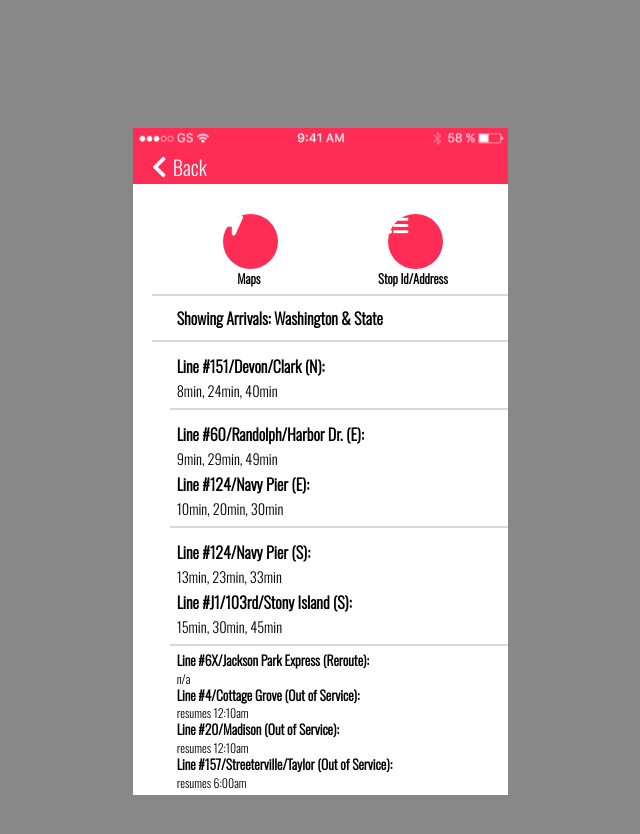
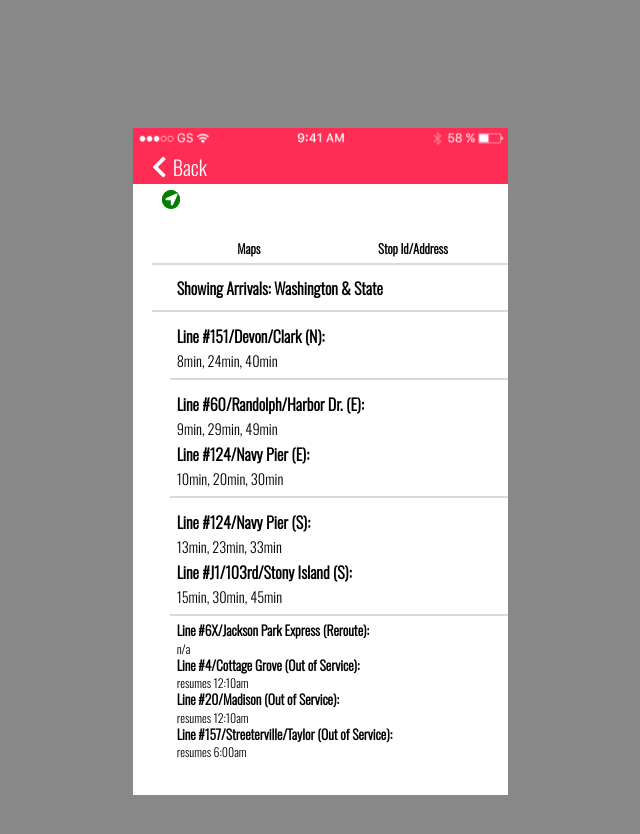
Before and after one commit to Josasia/FrontendChallenge, a plain HTML site: page index.html in a window 1280 px wide. Shown: the whole page, without its empty margins (187-827 px from the left). Drawn offline with nearby package versions, Linux system fonts and the light colour scheme.

Commit message:
attempting to change circles, not working

```diff
--- a/css/style.css
+++ b/css/style.css
@@ -34,24 +34,22 @@ nav {
   margin-top: 5%;
 }
 
-.circle {
-  display: inline-block;
-  margin-top: 10%;
-  margin-left: 20%;
-  height: 55px;
-  width: 55px;
-  background-color: #ff2d55;
-  border-radius: 50%;
-}
+.fa-location-arrow {
+	&:before {
+		content: "\f124";
+		font-size: 12px;
+		border-radius: 50%;
+		border: 1px solid green;
+		padding: 2px;
+		background-color: green;
+		color: white;
+	}
 
-.circle2 {
-  display: inline-block;
-  margin-left: 30%;
-  height: 55px;
-  width: 55px;
-  background-color: #ff2d55;
-  border-radius: 50%;
-}
+
+
+
+
+
 
 }
 
--- a/index.html
+++ b/index.html
@@ -22,9 +22,10 @@
 
 <div class="content">
 
-  <div class="circle">
-  <span style="font-size: 1.25em; color: white;">
-    <i class="fas fa-location-arrow"></i></span>
+
+
+
+  <p class="fas fa-location-arrow" aria-hidden="true"></p>
 
 
 </div>
```
